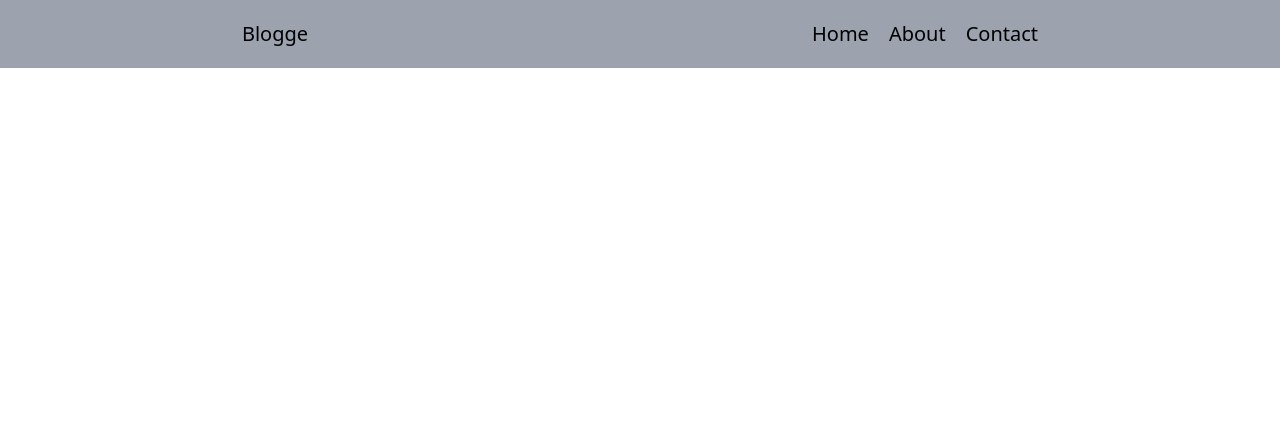
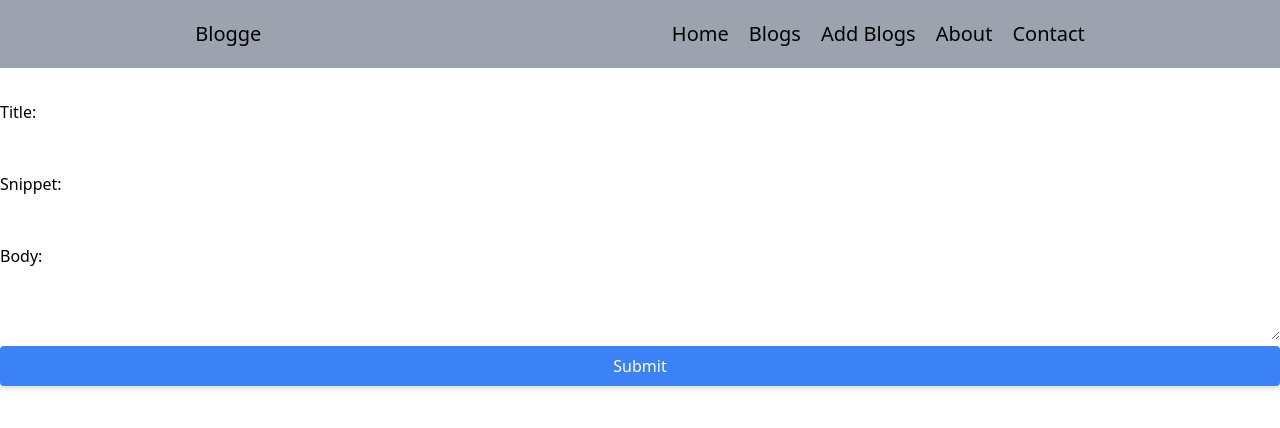
Before and after one commit to rudalkunwar/myfirstreactapp, a React (Create React App) app: page /blog/add in a window 1280 px wide. Shown: the top 428 px of the page. Built offline with nearby package versions, Linux system fonts and the light colour scheme.

Commit message:
blog appication

```diff
--- /dev/null
+++ b/AddBlog.js
@@ -0,0 +1,64 @@
+import React from "react";
+
+export default function AddBlog() {
+  return (
+    <div>
+      <div className="max-w-md mx-auto mt-8">
+        <form className="bg-white shadow-md rounded px-8 pt-6 pb-8 mb-4">
+          <div className="mb-4">
+            <label
+              htmlFor="title"
+              className="block text-gray-700 text-sm font-bold mb-2"
+            >
+              Title:
+            </label>
+            <input
+              type="text"
+              id="title"
+              className="shadow appearance-none border rounded w-full py-2 px-3 text-gray-700 leading-tight focus:outline-none focus:shadow-outline"
+              required
+            />
+          </div>
+
+          <div className="mb-4">
+            <label
+              htmlFor="snippet"
+              className="block text-gray-700 text-sm font-bold mb-2"
+            >
+              Snippet:
+            </label>
+            <input
+              type="text"
+              id="snippet"
+              className="shadow appearance-none border rounded w-full py-2 px-3 text-gray-700 leading-tight focus:outline-none focus:shadow-outline"
+              required
+            />
+          </div>
+
+          <div className="mb-4">
+            <label
+              htmlFor="body"
+              className="block text-gray-700 text-sm font-bold mb-2"
+            >
+              Body:
+            </label>
+            <textarea
+              id="body"
+              className="shadow appearance-none border rounded w-full py-2 px-3 text-gray-700 leading-tight focus:outline-none focus:shadow-outline"
+              required
+            />
+          </div>
+
+          <div className="flex items-center justify-between">
+            <button
+              type="submit"
+              className="w-full bg-blue-500 hover:bg-blue-700 text-white font-bold py-2 px-4 rounded focus:outline-none focus:shadow-outline"
+            >
+              Submit
+            </button>
+          </div>
+        </form>
+      </div>
+    </div>
+  );
+}
--- a/package.json
+++ b/package.json
@@ -2,7 +2,6 @@
   "name": "myfirstreactapp",
   "version": "0.1.0",
   "private": true,
-  "proxy":"http://localhost:5000",
   "dependencies": {
     "@testing-library/jest-dom": "^5.17.0",
     "@testing-library/react": "^13.4.0",
--- a/src/App.js
+++ b/src/App.js
@@ -4,6 +4,7 @@ import Header from "./Components/react2/Header";
 import About from "./Components/react2/About";
 import Contact from "./Components/react2/Contact";
 import {Route, Routes } from "react-router-dom";
+import AddBlog from "../AddBlog";
 
 export default function App() {
   return (
@@ -13,6 +14,8 @@ export default function App() {
     <Route path="/" element={<Home/>}/>
     <Route path="/about" element={<About/>}/>
     <Route path="/contact" element={<Contact/>}/>
+    <Route path="/blog/add" element={<AddBlog/>}/>
+    <Route path="/contact" element={<Contact/>}/>
    </Routes>
    </>
   );
--- a/src/Components/react2/Header.js
+++ b/src/Components/react2/Header.js
@@ -13,6 +13,12 @@ export default function Header() {
                 <Link to="/">Home</Link>
               </li>
               <li className="pl-5 cursor-pointer hover:text-blue-600">
+                <Link to="/blogs">Blogs</Link>
+              </li>
+              <li className="pl-5 cursor-pointer hover:text-blue-600">
+                <Link to="/blog/add">Add Blogs</Link>
+              </li>
+              <li className="pl-5 cursor-pointer hover:text-blue-600">
                 <Link to="/about">About</Link>
               </li>
               <li className="pl-5 cursor-pointer hover:text-blue-600">
--- a/src/Components/react2/Home.js
+++ b/src/Components/react2/Home.js
@@ -1,20 +1,15 @@
-import axios from "axios";
-import React, { useEffect } from "react";
+import { Link } from "react-router-dom";
+import axios from "../../api/axios";
+import React from "react";
 
 export default function Home() {
   const getBlogs = async () => {
     try {
-      const response = await axios.get("/", {
-        name:'rudal'
-      },{
-        headers: {
-          "Content-Type": "application/app",
-        },
-      });
-    //   const data = response.data;
-    //   console.log(response.data);
+      const response = await axios.get("/");
+      const data = response.data;
+      console.log(data); // Log the received data
     } catch (e) {
-      console.log("error:Cannot connected to the server" + e);
+      console.log("error: Cannot connect to the server" + e);
     }
   };
   return (
@@ -23,15 +18,18 @@ export default function Home() {
         <h2 className="text-5xl"> Blogge</h2>
         <p className="text-2xl">Welcome to the rudal blog.</p>
         <div className="mt-5">
-          <a
-            href=""
+          <Link
             className="bg-blue-500 px-2 py-3 text-white rounded-md mr-5"
+            to=""
           >
+            {" "}
             Get Started
-          </a>
-          <a href="" className="bg-blue-500 px-2 py-3 text-white rounded-md">
+          </Link>
+          <Link className="bg-blue-500 px-2 py-3 text-white rounded-md" to="">
+            {" "}
             Login
-          </a>
+          </Link>
+
           <button onClick={getBlogs}>View Blogs</button>
         </div>
       </div>
--- /dev/null
+++ b/src/api/axios.js
@@ -0,0 +1,4 @@
+import axios from "axios";
+export default axios.create({
+    baseURL:'http://localhost:5000'
+})
```
